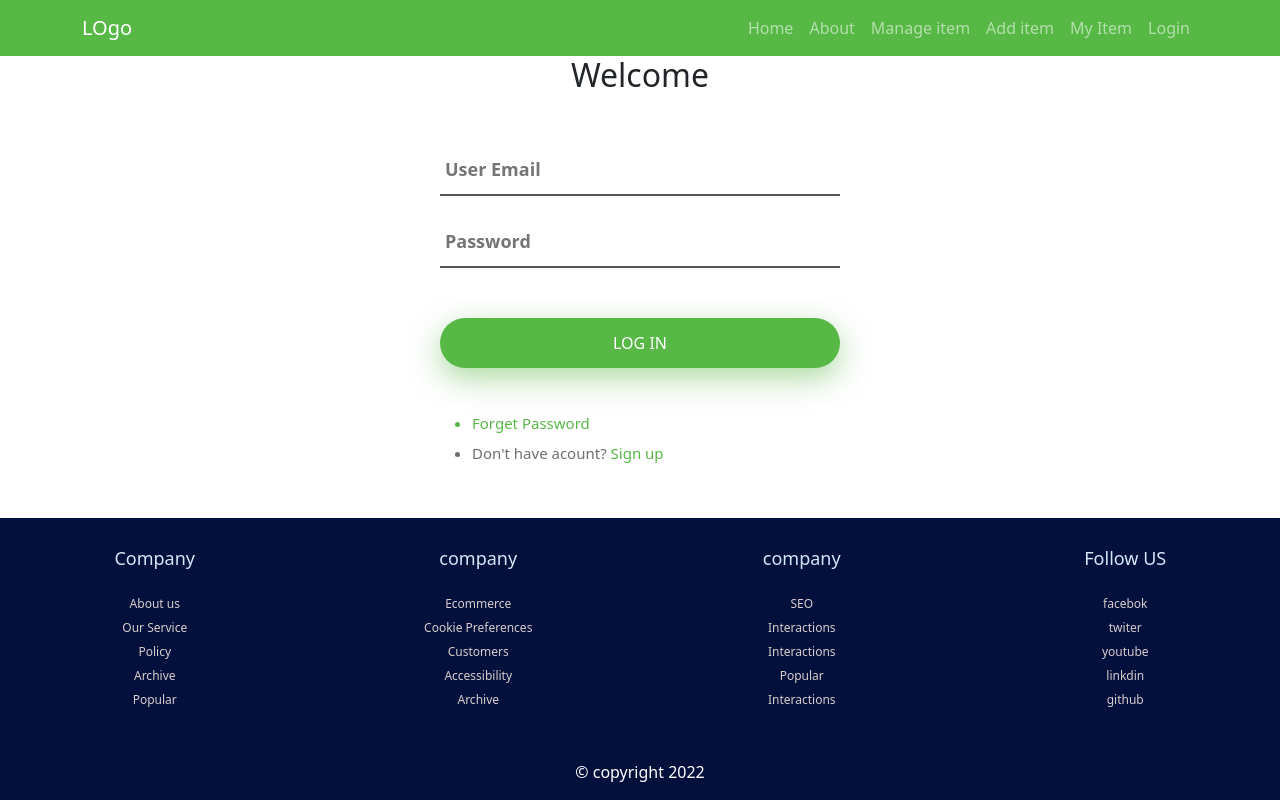
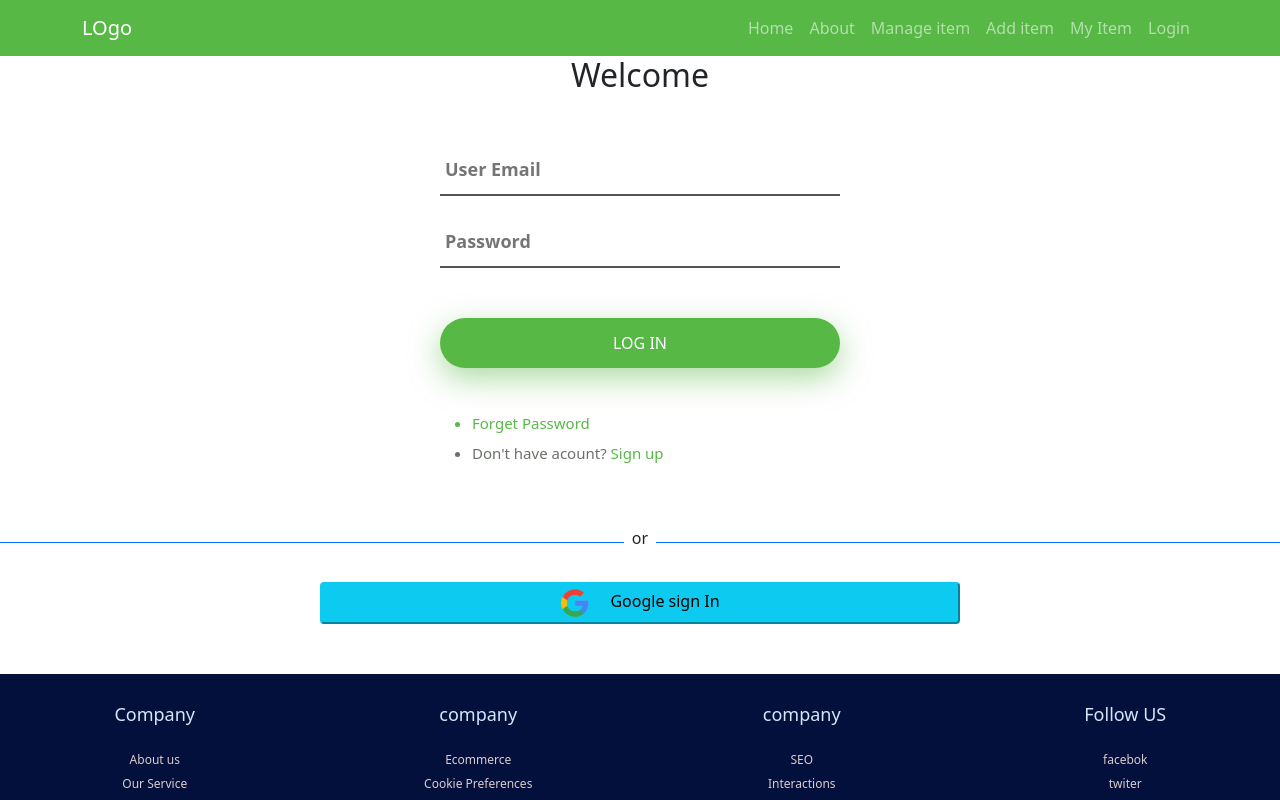
Before and after one commit to Asaduzzaman14/tools-menufacture-house-front-end, a React (Create React App) app: page /login in a window 1280 px wide. Shown: the top 800 px of the page. Built offline with nearby package versions, Linux system fonts and the light colour scheme; no server answers.

Commit message:
google login

```diff
--- a/src/Component/Pages/Deliverd/Deliverd.js
+++ b/src/Component/Pages/Deliverd/Deliverd.js
@@ -1,9 +1,10 @@
 import { useState } from 'react';
-import { useParams } from 'react-router-dom';
+import { useNavigate, useParams } from 'react-router-dom';
 import useItemDetails from '../../../hooks/useItemDetail';
 import Loading from '../Loading/Loading';
 
 const Deliverd = () => {
+    const navigate = useNavigate()
     const { id } = useParams()
     const [item] = useItemDetails(id)
     const { name, img, desc, quantity, price } = item
@@ -36,6 +37,9 @@
                 <div>
                     <button onClick={() => { setQuentitys(quant + 1) }}>Delivered</button>
                 </div>
+                <div>
+                    <button onClick={() => navigate('/manageitem')}>Manage Inventories</button>
+                </div>
             </div>
         </div>
     );
--- a/src/Component/Pages/Inventory/Inventory.js
+++ b/src/Component/Pages/Inventory/Inventory.js
@@ -27,9 +27,7 @@
                 item={item}
                 key={item._id
                 }></Card>)}
-                <div>
-                    <button onClick={() => navigate('/manageitem')}>Manage Inventories</button>
-                </div>
+
             </div>
 
 
--- a/src/Component/SignInSignOut/Login/Login.js
+++ b/src/Component/SignInSignOut/Login/Login.js
@@ -2,6 +2,7 @@
 import { useCreateUserWithEmailAndPassword, useSignInWithEmailAndPassword } from 'react-firebase-hooks/auth';
 import { useLocation, useNavigate } from 'react-router-dom';
 import auth from '../../../firebase.init';
+import SocialLogin from '../SocialLogin/SocialLogin';
 import './Login.css'
 
 const Login = () => {
@@ -55,7 +56,7 @@
                     <li>Don't have acount?<span onClick={handelNavigate}> Sign up</span> </li>
                 </ul>
             </form>
-
+            <SocialLogin></SocialLogin>
         </div>
     );
 };
--- a/src/Component/SignInSignOut/SocialLogin/SocialLogin.js
+++ b/src/Component/SignInSignOut/SocialLogin/SocialLogin.js
@@ -1,9 +1,57 @@
 import React from 'react';
+import { useSignInWithGoogle } from 'react-firebase-hooks/auth';
+import { useLocation, useNavigate } from 'react-router-dom';
+import auth from '../../../firebase.init';
+import google from '../../../image/google.png'
+
 
 const SocialLogin = () => {
+
+
+    const navigate = useNavigate()
+    const location = useLocation()
+
+    const from = location.state?.from.pathname || '/'
+
+
+    const [signInWithGoogle, user, loading, error] = useSignInWithGoogle(auth);
+
+
+    let hookError;
+
+    if (loading) {
+        return <loading></loading>
+    }
+    if (error) {
+        hookError = <div>
+            <p>Error: {error?.message} </p>
+        </div>
+
+    }
+
+    if (user) {
+        navigate(from, { replace: true })
+    }
+
+
+
     return (
         <div>
+            <div>
+                <div className='d-flex align-items-center'>
+                    <div style={{ height: '1px' }} className='bg-primary w-50'></div>
+                    <p className='mt-2 mx-2'>or</p>
+                    <div style={{ height: '1px' }} className='bg-primary w-50'></div>
+                </div>
+                <p className='text-danger'>{hookError}</p>
+                <div className=''>
+                    <button onClick={() => signInWithGoogle()} className='btn-info rounded p-1 mb-2 d-block mx-auto w-50'>
+                        <img style={{ width: '30px', marginRight: '20px' }} src={google} alt="" />
+                        Google sign In
+                    </button>
 
+                </div>
+            </div>
         </div>
     );
 };
--- a/src/hooks/useInventory.js
+++ b/src/hooks/useInventory.js
@@ -14,7 +14,7 @@
             .then(data => {
                 setInventorys(data)
             })
-    }, [inventorys])
+    }, [])
 
     return [inventorys, setInventorys]
 
```
Also changed, not shown: src/image/google.png (added).
